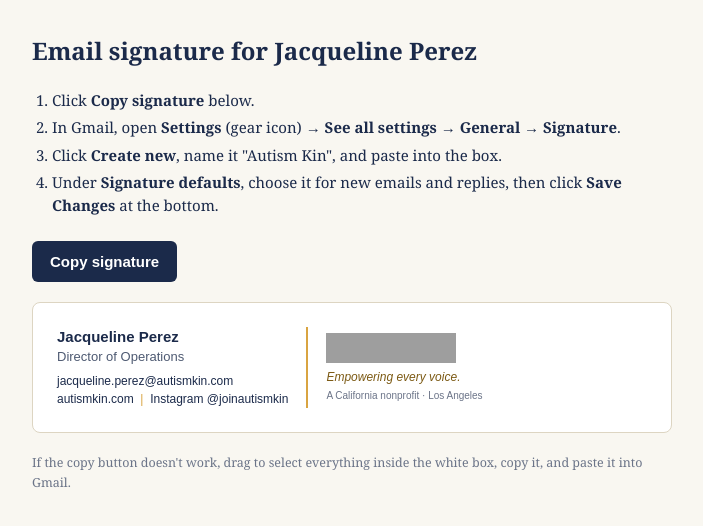
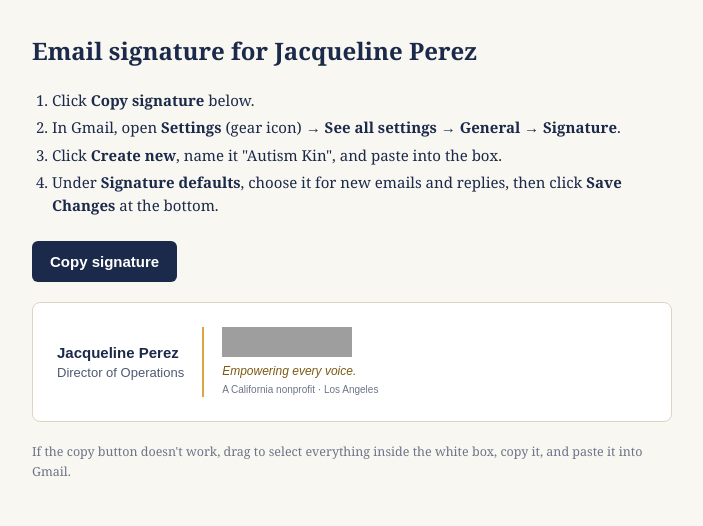
Before and after one commit to autismkinassociation/autismkin-website, a plain HTML site: page email/jacqueline.html in a window 1280 px wide. Shown: the whole page, without its empty margins (288-991 px from the left). Drawn offline with Linux system fonts and the light colour scheme; grey boxes are pictures that could not be loaded.

Commit message:
Email signatures: remove contact lines
Co-Authored-By: Claude Opus 5.5 <noreply@anthropic.com>
Claude-Session: https://claude.ai/code/session_014woxjnhFj2CaVZWU84Xxu9

```diff
--- a/email/jacqueline.html
+++ b/email/jacqueline.html
@@ -23,8 +23,6 @@ button:focus-visible{outline:3px solid #D9A441;outline-offset:2px}
 <td valign="middle" style="padding:0 18px 0 0">
 <div style="font-family:Arial,Helvetica,sans-serif;font-size:15px;font-weight:bold;color:#1B2A4A;line-height:20px">Jacqueline Perez</div>
 <div style="font-family:Arial,Helvetica,sans-serif;font-size:13px;color:#4E5A72;line-height:19px">Director of Operations</div>
-<div style="font-family:Arial,Helvetica,sans-serif;font-size:12px;line-height:18px;padding:6px 0 0 0"><a href="mailto:jacqueline.perez@autismkin.com" style="color:#1B2A4A;text-decoration:none">jacqueline.perez@autismkin.com</a></div>
-<div style="font-family:Arial,Helvetica,sans-serif;font-size:12px;line-height:18px"><a href="https://autismkin.com" style="color:#1B2A4A;text-decoration:none">autismkin.com</a> <span style="color:#D9A441">&nbsp;|&nbsp;</span> <a href="https://www.instagram.com/joinautismkin" style="color:#1B2A4A;text-decoration:none">Instagram @joinautismkin</a></div>
 </td>
 <td valign="middle" style="padding:0 0 0 18px;border-left:2px solid #D9A441">
 <a href="https://autismkin.com"><img src="https://autismkin.com/img/email/signature-logo.png" alt="Autism Kin Association" width="130" height="30" style="display:block;border:0;width:130px;height:30px"></a>
```
Also changed, not shown: email/joseph.html (+0 -2 lines), email/peter.html (+0 -2 lines).
